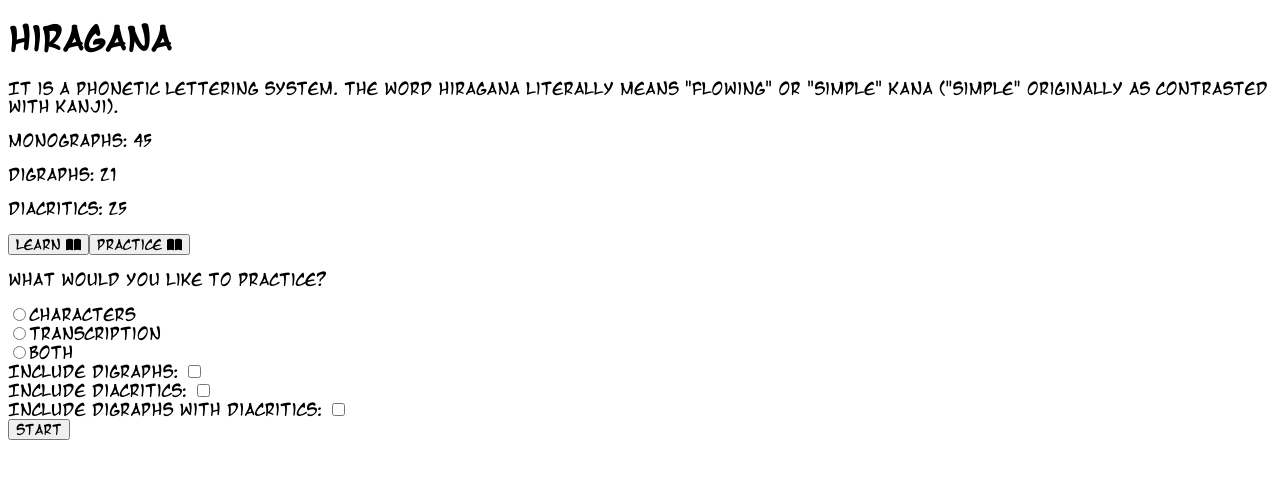
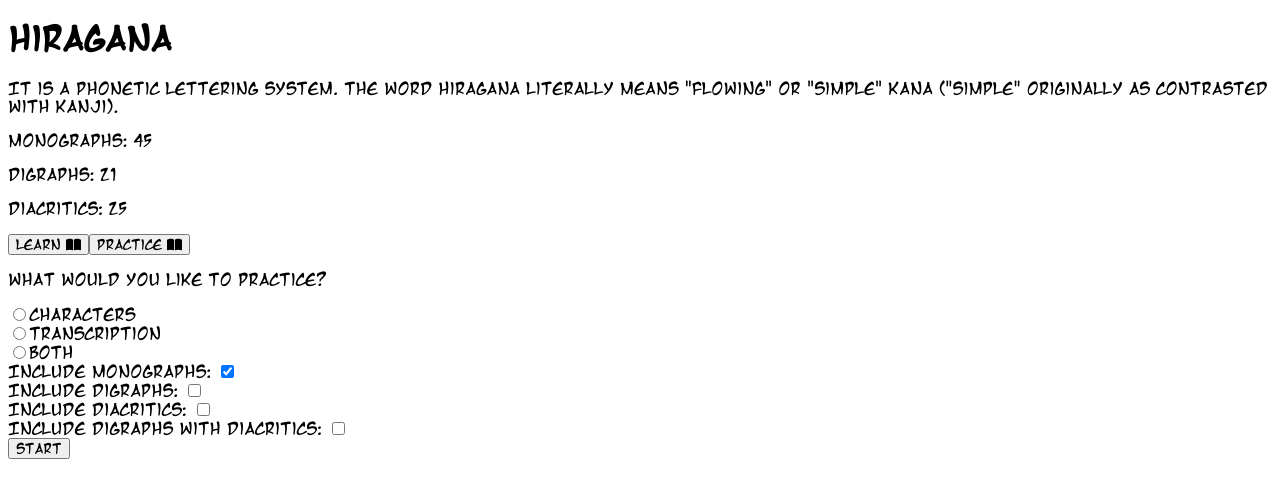
Before and after one commit to PepeKwapien/LearnJapanese, an Angular app: page /hiragana in a window 1280 px wide. Both pictures are taken after a click on the button "Practice". Shown: the top 498 px of the page. Built offline with nearby package versions, Linux system fonts and the light colour scheme.

Commit message:
Updated form to include monographs

```diff
--- a/src/app/components/practice-form/practice-form.component.html
+++ b/src/app/components/practice-form/practice-form.component.html
@@ -1,13 +1,13 @@
 <form (ngSubmit)="onSubmit()">
   <p>What would you like to practice?</p>
-  <p *ngIf="displayError">Choose practice mode!</p>
+  <p *ngIf="displayModeError">Choose practice mode!</p>
   <div>
     <input
       type="radio"
       name="mode"
       id="characters"
       [(ngModel)]="model.mode"
-      (ngModelChange)="clearError()"
+      (ngModelChange)="clearModeError()"
       [value]="practiceModes.characters"
     />
     <label for="characters">Characters</label>
@@ -18,7 +18,7 @@
       name="mode"
       id="transcription"
       [(ngModel)]="model.mode"
-      (ngModelChange)="clearError()"
+      (ngModelChange)="clearModeError()"
       [value]="practiceModes.transcription"
     />
     <label for="transcription">Transcription</label>
@@ -29,10 +29,20 @@
       name="mode"
       id="both"
       [(ngModel)]="model.mode"
-      (ngModelChange)="clearError()"
+      (ngModelChange)="clearModeError()"
       [value]="practiceModes.both"
     />
     <label for="both">Both</label>
+  </div>
+  <div>
+    <label for="monographs">Include monographs: </label>
+    <input
+      type="checkbox"
+      name="monographs"
+      id="monographs"
+      [(ngModel)]="model.monographs"
+      (ngModelChange)="clearIncludeError()"
+    />
   </div>
   <div>
     <label for="digraphs">Include digraphs: </label>
@@ -41,6 +51,7 @@
       name="digraphs"
       id="digraphs"
       [(ngModel)]="model.digraphs"
+      (ngModelChange)="clearIncludeError()"
     />
   </div>
   <div>
@@ -50,6 +61,7 @@
       name="diacritics"
       id="diacritics"
       [(ngModel)]="model.diacritics"
+      (ngModelChange)="clearIncludeError()"
     />
   </div>
   <div>
@@ -59,7 +71,9 @@
       name="digraphsdiacritics"
       id="digraphsdiacritics"
       [(ngModel)]="model.digraphsdiacritics"
+      (ngModelChange)="clearIncludeError()"
     />
   </div>
+  <p *ngIf="displayIncludeError">Choose practice mode!</p>
   <input type="submit" value="Start" />
 </form>
--- a/src/app/components/practice-form/practice-form.component.ts
+++ b/src/app/components/practice-form/practice-form.component.ts
@@ -13,11 +13,13 @@ export class PracticeFormComponent implements OnInit {
   model: PracticeFormModel;
   practiceModes = PracticeModes;
 
-  displayError: boolean = false;
+  displayModeError: boolean = false;
+  displayIncludeError: boolean = false;
 
   constructor(public practice: PracticeService, public router: Router) {
     this.model = {
       mode: undefined,
+      monographs: true,
       digraphs: false,
       diacritics: false,
       digraphsdiacritics: false,
@@ -26,13 +28,25 @@ export class PracticeFormComponent implements OnInit {
 
   ngOnInit(): void {}
 
-  clearError() {
-    this.displayError = false;
+  clearModeError() {
+    this.displayModeError = false;
+  }
+  clearIncludeError() {
+    this.displayIncludeError = false;
   }
 
   onSubmit() {
     if (!this.model.mode) {
-      this.displayError = true;
+      this.displayModeError = true;
+    } else if (
+      !(
+        this.model.monographs ||
+        this.model.digraphs ||
+        this.model.diacritics ||
+        this.model.digraphsdiacritics
+      )
+    ) {
+      this.displayIncludeError = true;
     } else {
       this.practice.setModel(this.model);
       this.router.navigateByUrl('hiragana/practice');
--- a/src/app/components/practice-module/practice-module.component.ts
+++ b/src/app/components/practice-module/practice-module.component.ts
@@ -1,15 +1,43 @@
-import { Component, OnInit } from '@angular/core';
+import { Component, Input, OnInit } from '@angular/core';
+import { Syllabaries } from 'src/app/enums/syllabaries';
+import { JapaneseCharacter } from 'src/app/interfaces/japanese-character';
+import { JapaneseCharacterRow } from 'src/app/interfaces/japanese-characters-row';
+import { PracticeFormModel } from 'src/app/interfaces/practice-form-model';
+import { JapaneseSyllabariesService } from 'src/app/services/japanese-syllabaries.service';
+import { PracticeService } from 'src/app/services/practice.service';
 
 @Component({
   selector: 'app-practice-module',
   templateUrl: './practice-module.component.html',
-  styleUrls: ['./practice-module.component.css']
+  styleUrls: ['./practice-module.component.css'],
 })
 export class PracticeModuleComponent implements OnInit {
+  @Input() syllabary: Syllabaries;
+  private characters: JapaneseCharacter[];
+  private numberOfCharacters: number;
+  private currentCharacter: number;
+  private model: PracticeFormModel;
 
-  constructor() { }
+  constructor(
+    public practice: PracticeService,
+    public jss: JapaneseSyllabariesService
+  ) {}
 
   ngOnInit(): void {
+    this.model = this.practice.getModel();
+
+    let characterRows: JapaneseCharacterRow[] = [];
+    if (this.model.monographs) {
+      characterRows.concat(this.jss.getMonographs(this.syllabary));
+    }
+    if (this.model.digraphs) {
+      characterRows.concat(this.jss.getDigraphs(this.syllabary));
+    }
+    if (this.model.diacritics) {
+      characterRows.concat(this.jss.getDiacritics(this.syllabary));
+    }
+    if (this.model.digraphsdiacritics) {
+      characterRows.concat(this.jss.getDigraphsWithDiacritics(this.syllabary));
+    }
   }
-
 }
--- /dev/null
+++ b/src/app/enums/syllabaries.ts
@@ -0,0 +1,4 @@
+export enum Syllabaries {
+  hiragana = 'Hiragana',
+  katakana = 'Katakana',
+}
```
